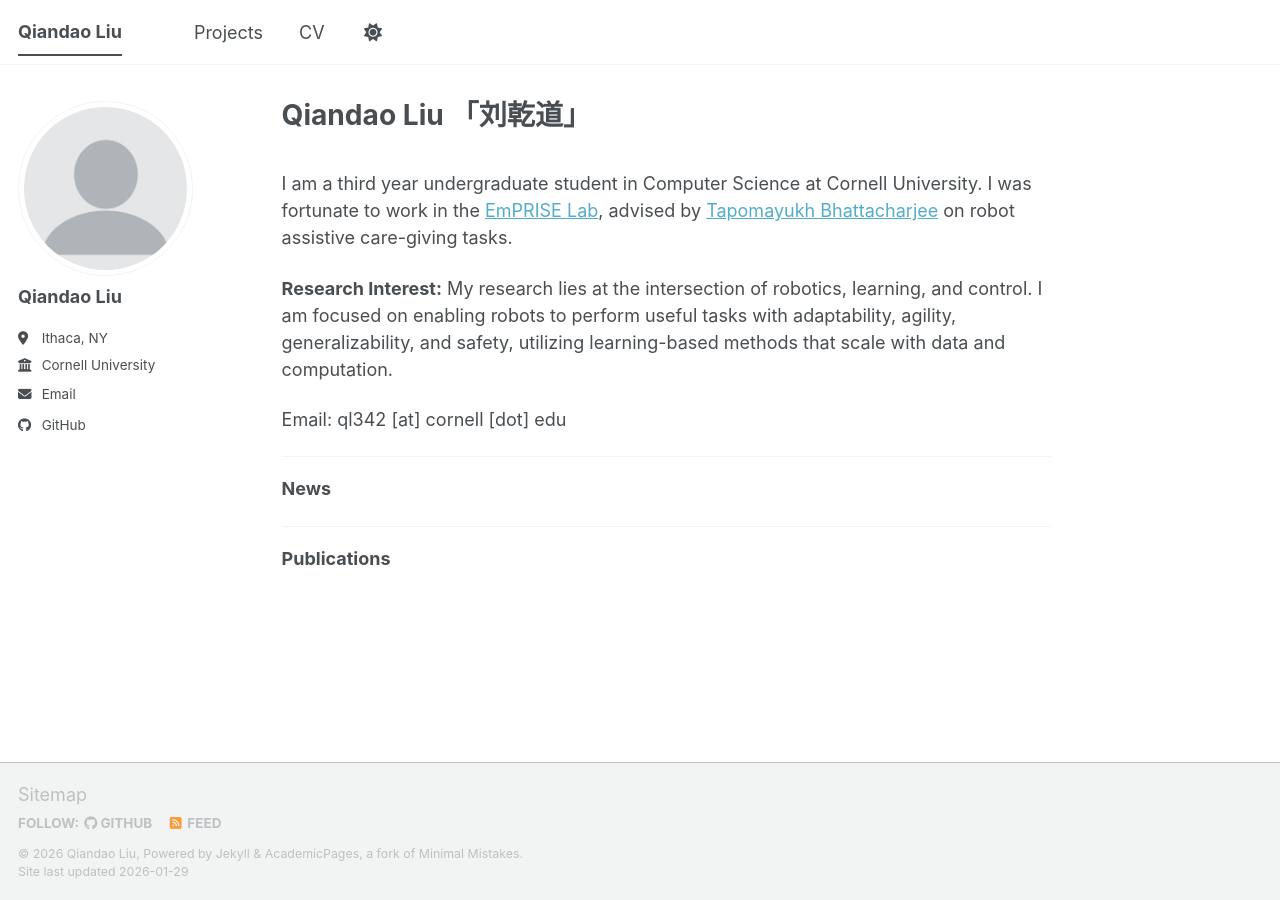
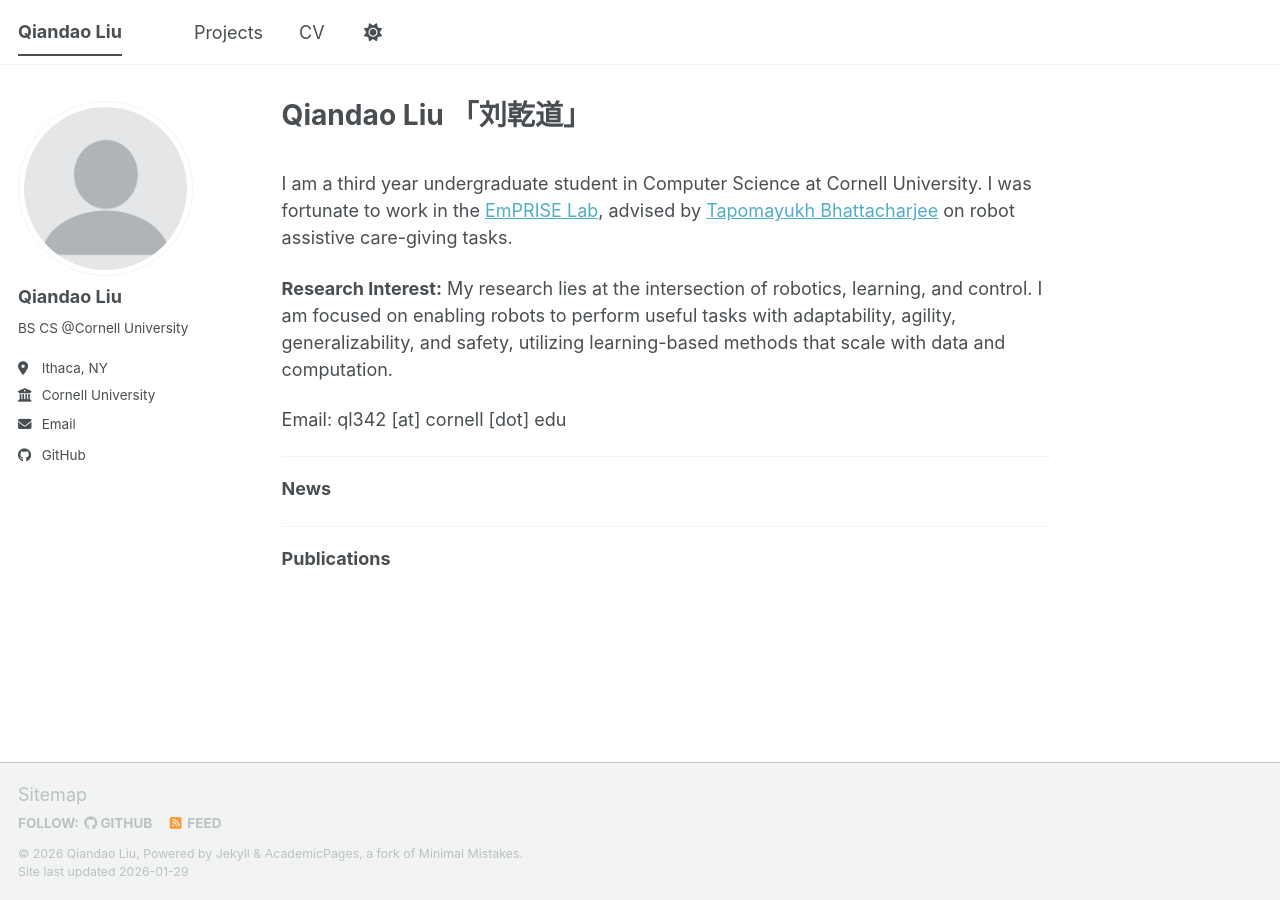
Before and after one commit to Qiandao-Liu/Qiandao-Liu.github.io, a Jekyll site: the page built from _pages/about.md, in a window 1280 px wide. Built offline with Jekyll 4.4.1, drawn with Linux system fonts in a browser that asks for light colours; a script bundle is joined from its source files by our own code; library files that are not in the unit come from our copies.

Commit message:
update home

```diff
--- a/_config.yml
+++ b/_config.yml
@@ -25,7 +25,7 @@
   avatar           : "profile.png"
   name             : "Qiandao Liu"
   pronouns         : # example: "she/her"
-  bio              : " "
+  bio              : "BS CS @Cornell University"
   location         : "Ithaca, NY"
   employer         : "Cornell University"
   uri              : # URL
```
